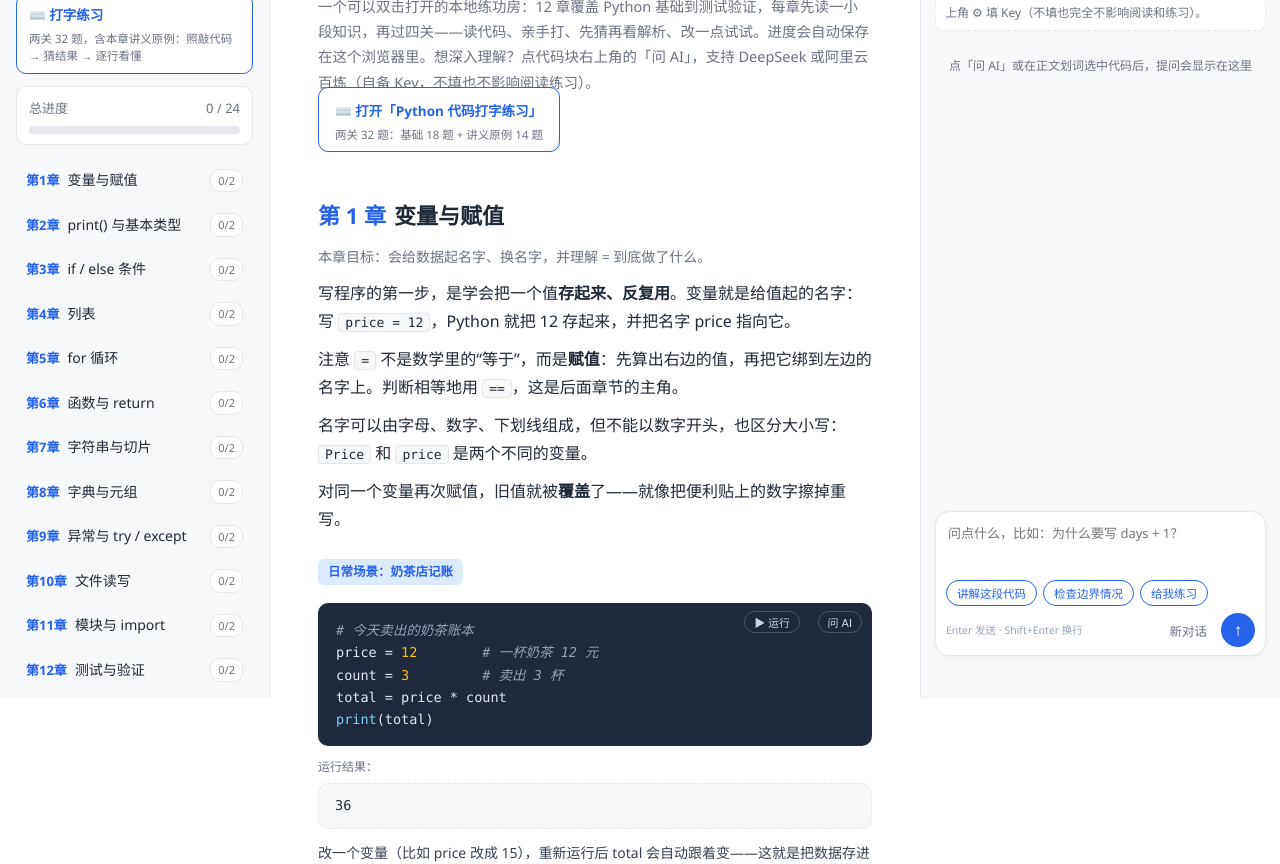
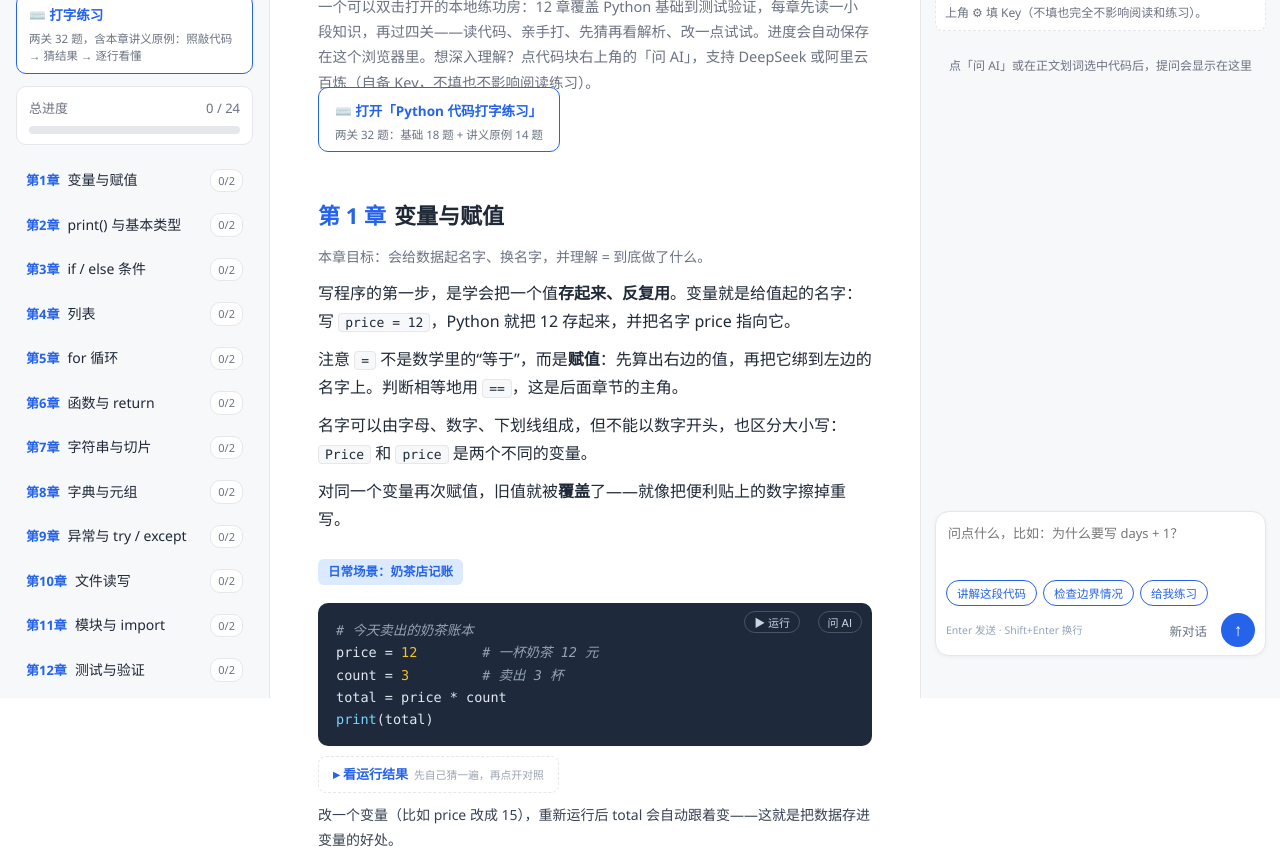
Before and after one commit to li-1116/python-typing-practice, a plain HTML site: page index.html in a window 1280 px wide. Shown: the part 102-966 px from the top of the page. Drawn offline with Linux system fonts and the light colour scheme.

Commit message:
feat: 章节示例的运行结果默认折叠，先猜再看

```diff
--- a/index.html
+++ b/index.html
@@ -131,6 +131,19 @@
     font-family: Consolas, Menlo, monospace; font-size: 13.5px; white-space: pre;
   }
   .output-label { font-size: 12px; color: var(--text-dim); margin: 10px 0 2px; }
+  /* 示例运行结果：默认折叠，先猜再看 */
+  .out-fold { margin: 10px 0 4px; }
+  .out-fold summary {
+    display: inline-block; font-size: 13px; color: #6b7280; cursor: pointer;
+    user-select: none; padding: 6px 14px; border: 1px dashed var(--border);
+    border-radius: 8px; background: #fff; list-style: none;
+  }
+  .out-fold summary::-webkit-details-marker { display: none; }
+  .out-fold summary::before { content: "▸ 看运行结果"; color: var(--accent); font-weight: 600; }
+  .out-fold[open] summary::before { content: "▾ 收起结果"; }
+  .out-fold summary:hover { color: var(--accent); border-color: var(--accent); }
+  .out-fold summary small { font-weight: 400; color: #9ca3af; margin-left: 6px; }
+  .out-fold .output-block { margin-top: 8px; }
 
   /* ---------- 练习卡片 ---------- */
   .exercise {
@@ -1575,8 +1588,10 @@ function buildChapters() {
       ${ch.intro.map(p => `<p>${p}</p>`).join("")}
       <div class="scene-tag">${ch.example.scene}</div>
       <pre class="codeblock" data-run>${highlight(ch.example.code)}</pre>
-      <div class="output-label">运行结果：</div>
-      <div class="output-block">${escapeHtml(ch.example.output)}</div>
+      <details class="out-fold">
+        <summary><small>先自己猜一遍，再点开对照</small></summary>
+        <div class="output-block">${escapeHtml(ch.example.output)}</div>
+      </details>
       <p style="font-size:14px;color:#374151">${ch.example.note}</p>
       ${exHtml}
     </section>`;
```
